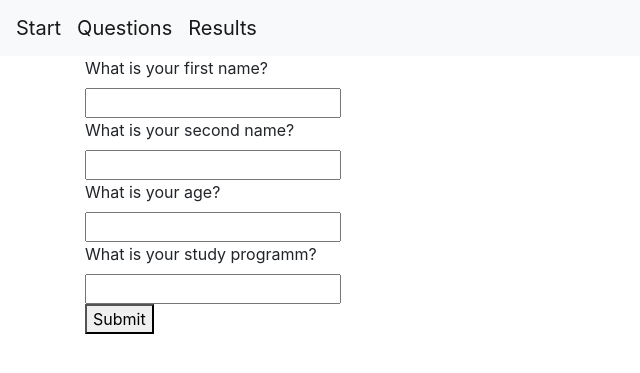
After one commit to louziferr/pythonIIworkshop, a Flask app: page /questions in a window 1280 px wide. The commit adds this page. Shown: the top 373 px of the page, without its empty margins (0-640 px from the left). Run offline with Flask 3, Linux system fonts and the light colour scheme; some libraries are stand-ins or nearby versions.

Commit message:
implement questionaire

```diff
--- a/Notepads/Web Development/Flask Project/app.py
+++ b/Notepads/Web Development/Flask Project/app.py
@@ -1,4 +1,4 @@
-from flask import Flask, render_template
+from flask import Flask, render_template, request, redirect, url_for
 
 # create app
 app = Flask(__name__)
@@ -12,15 +12,43 @@ lines = file.readlines()
 # reformat answers and save in list
 answers= [ entry.strip("\n").split(",") for entry in lines ]
 
+# close file
+file.close()
+
 # route for showing results
 @app.route("/results")
 def results():
     return render_template('results.html', answers=answers)
+
+
+# route for retrieving new data
+@app.route("/questions", methods=('GET', 'POST'))
+def questions():
+    if request.method == 'POST':
+        # save answers
+        save_answer(request.form)
+        return redirect(url_for('results'))
+    return render_template('questions.html')
 
 # route for start page
 @app.route("/")
 def index():
     return render_template('index.html')
 
+# function to save answers from a form
+def save_answer(form):
+    # create list with answers
+    new_answer = []
+    for attribute in form:
+        new_answer.append(form[attribute])
+
+    # write to file
+    with open('static/answers.csv', 'a') as f:
+        f.write(','.join(new_answer))
+        f.write('\n')
+
+    # append to current answers
+    answers.append(new_answer)
+
 if __name__ == "__main__":
     app.run()
--- a/Notepads/Web Development/Flask Project/static/answers.csv
+++ b/Notepads/Web Development/Flask Project/static/answers.csv
@@ -2,3 +2,7 @@ Luzie,Ahrens,25,Computer Science
 Lisa,Botzkow,23,Architecture
 Bernd,Thomson,21,Informatics
 Tom,Bernhard,25,Architecture
+Leo,Baker,26,Architecture
+Leo,Baker,26,Architecture
+Anna,Heinze,25,Culture
+Erik,Bulow,21,Media and Technology
--- a/Notepads/Web Development/Flask Project/templates/base.html
+++ b/Notepads/Web Development/Flask Project/templates/base.html
@@ -13,6 +13,7 @@
   <body>
     <nav class="navbar navbar-expand-md navbar-light bg-light">
         <a class="navbar-brand" href="{{ url_for('index') }}">Start</a>
+        <a class="navbar-brand" href="{{ url_for('questions') }}">Questions</a>
         <a class="navbar-brand" href="{{ url_for('results') }}">Results</a>
     </nav>
     <div class="container">
--- /dev/null
+++ b/Notepads/Web Development/Flask Project/templates/questions.html
@@ -0,0 +1,27 @@
+{% extends 'base.html' %}
+
+{% block title %}
+Questionaire
+{% endblock %}
+
+{% block content %}
+    <form method="post">
+        <label>What is your first name?</label>
+        <br>
+        <input type="text" name="first_name"></input>
+        <br>
+        <label>What is your second name?</label>
+        <br>
+        <input type="text" name="second_name"></input>
+        <br>
+        <label>What is your age?</label>
+        <br>
+        <input type="text" name="age"></input>
+        <br>
+        <label>What is your study programm?</label>
+        <br>
+        <input type="text" name="study_programm"></input>
+        <br>
+        <button type="submit">Submit</button>
+    </form>
+{% endblock %}
```
